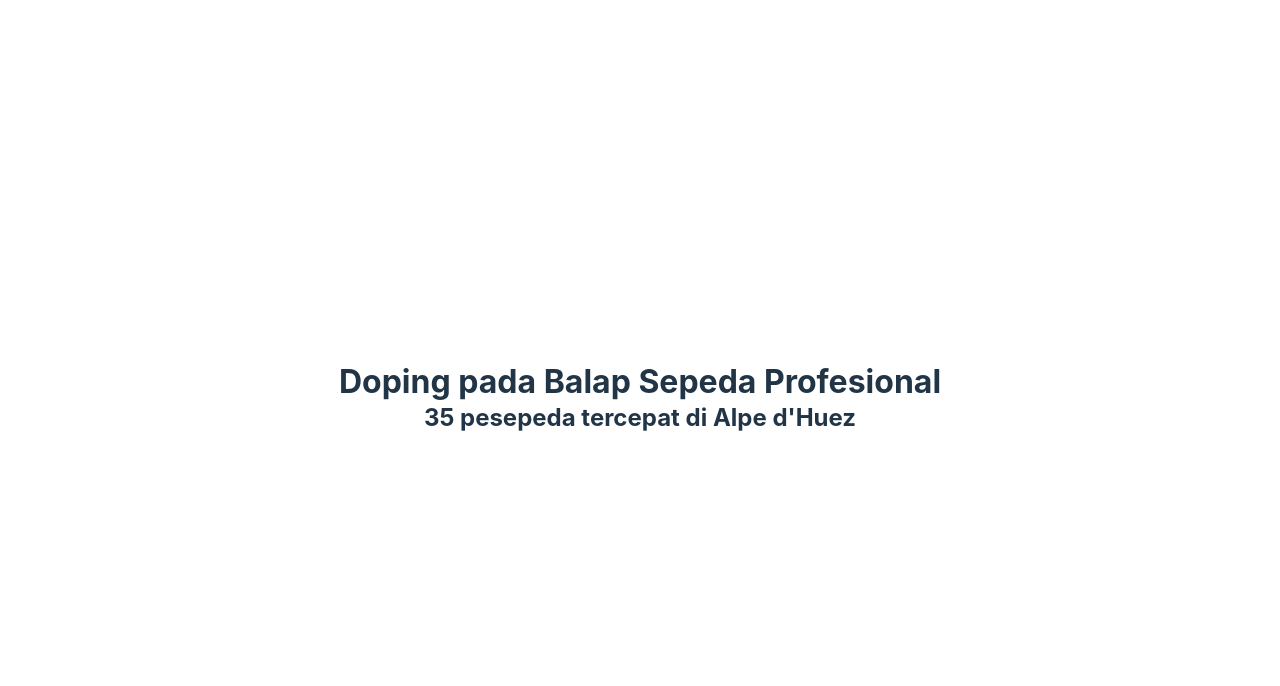
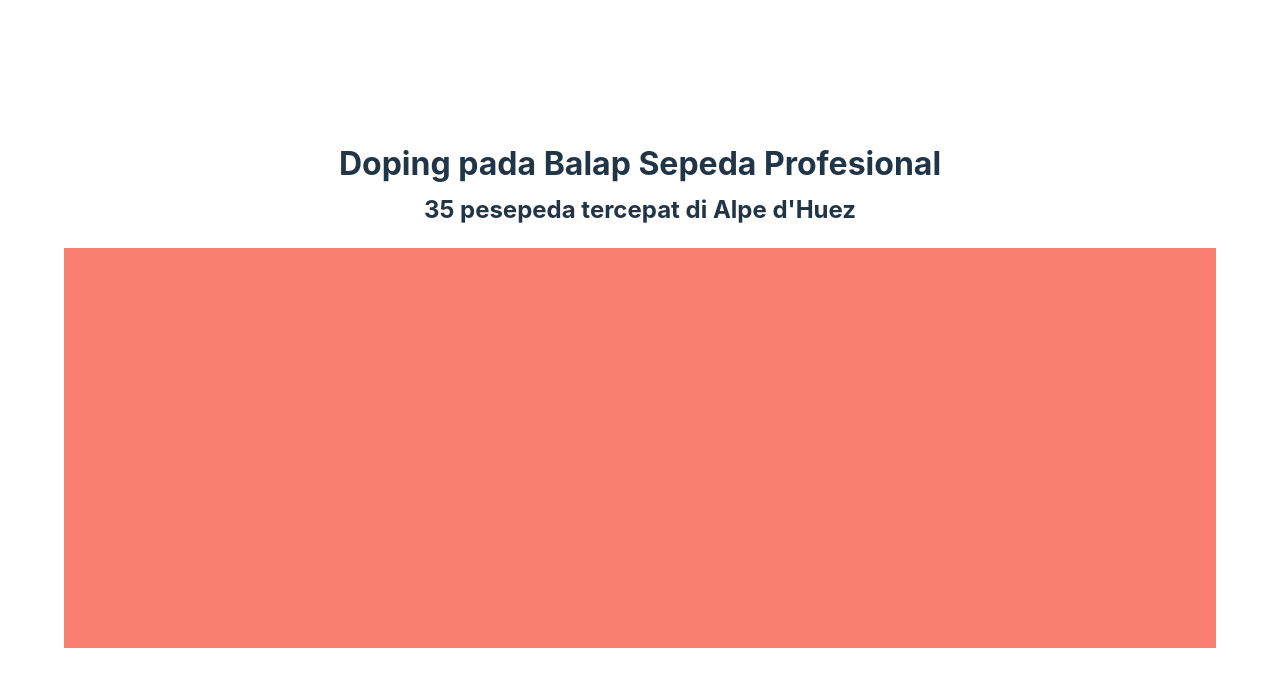
Before and after one commit to DikDns/fcc-data-visualization-projects, a website built with Vite: page index.html in a window 1280 px wide. Built offline with nearby package versions, Linux system fonts and the light colour scheme; no server answers.

Commit message:
add: idk just see the file list wkwk

```diff
--- /dev/null
+++ b/src/components/axis.js
@@ -0,0 +1 @@
+import { axisBottom, axisLeft } from "d3";
--- /dev/null
+++ b/src/components/svg.js
@@ -0,0 +1,10 @@
+import app from "./app";
+
+const svg = app
+  .append("svg")
+  .attr("class", "graph")
+  .attr("width", "90vw")
+  .attr("height", 400)
+  .style("background-color", "salmon");
+
+export default svg;
--- a/src/main.js
+++ b/src/main.js
@@ -3,10 +3,10 @@ import { getCyclist } from "./modules/cyclist.js";
 import app from "./components/app";
 import title from "./components/title";
 import subtitle from "./components/subtitle";
+import svg from "./components/svg";
 
 async function main() {
   const dataset = await getCyclist();
-  console.log(dataset);
 }
 
 try {
--- /dev/null
+++ b/src/modules/scale.js
@@ -0,0 +1 @@
+import { scaleLinear, scaleTime } from "d3";
--- a/src/style.css
+++ b/src/style.css
@@ -39,7 +39,6 @@ h1 {
 #app {
   max-width: 1280px;
   margin: 0 auto;
-  padding: 2rem;
   text-align: center;
 }
 
@@ -64,12 +63,12 @@ button:focus-visible {
 
 #title {
   font-size: 2em;
-  margin: 0;
+  margin: 0 0 10px;
 }
 
 #subtitle {
   font-size: 1.5em;
-  margin: 0;
+  margin: 0 0 20px;
 }
 
 @media (prefers-color-scheme: light) {
```
